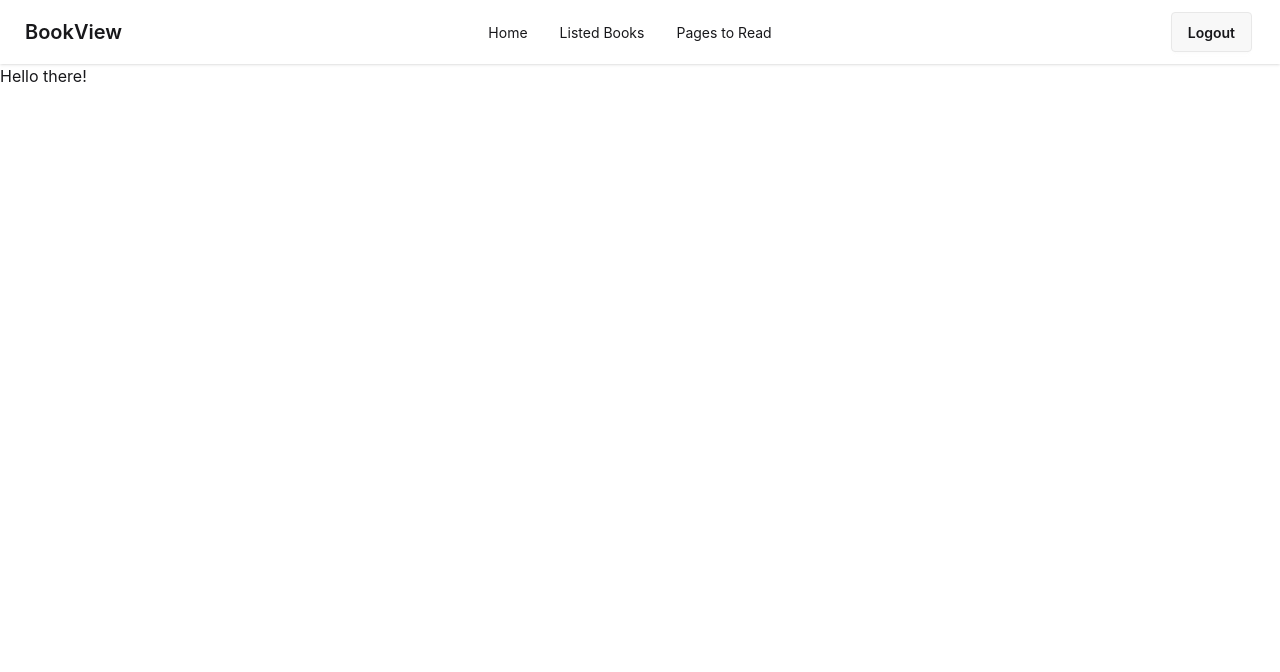
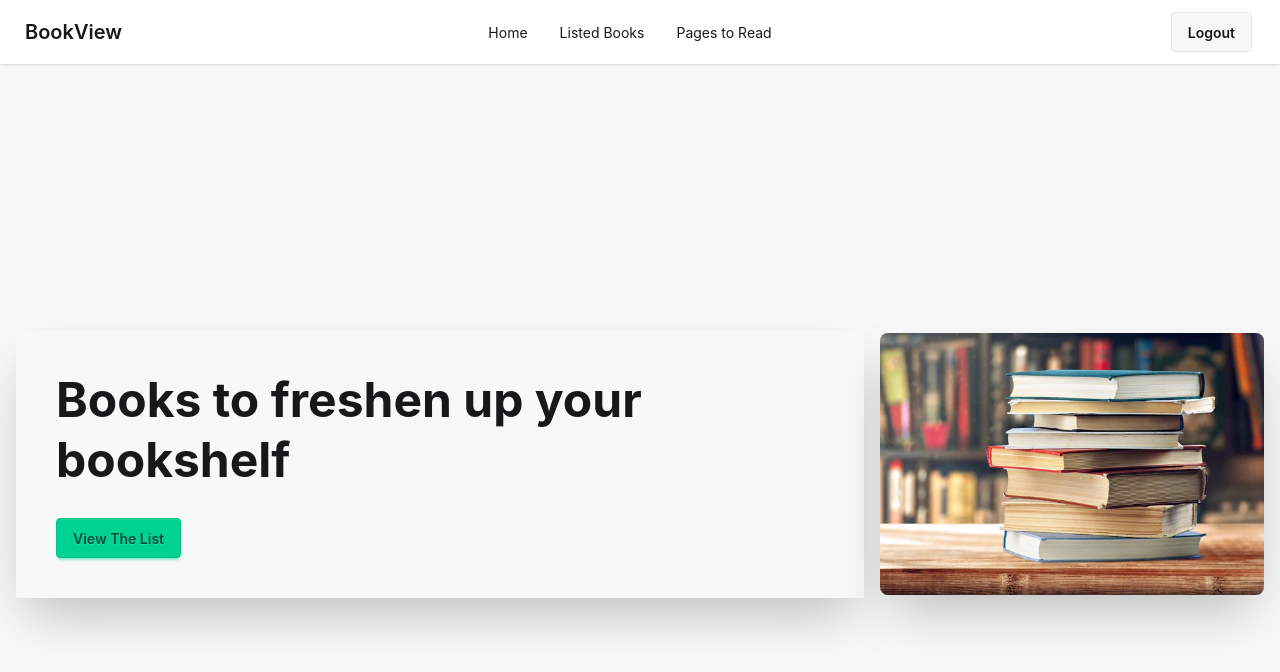
Before and after one commit to rokan45/book-view-react-app, a React (Vite) app: page / in a window 1280 px wide. Shown: the top 672 px of the page. Built offline with nearby package versions, Linux system fonts and the light colour scheme.

Commit message:
added banner component to homepage

```diff
--- /dev/null
+++ b/src/componet/banner/Banner.jsx
@@ -0,0 +1,22 @@
+import React from 'react';
+import BannerImg from '../../assets/hero_img.jpg'
+
+const Banner = () => {
+    return (
+        <div className="hero bg-base-200 min-h-screen">
+            <div className="hero-content flex-col lg:flex-row-reverse">
+                <img
+                    src={BannerImg}
+                    className="max-w-sm rounded-lg shadow-2xl"
+                />
+                <div className='p-10 shadow-2xl'>
+                    <h1 className="text-5xl font-bold leading-15">Books to freshen up your bookshelf</h1>
+
+                    <button className="btn btn-success mt-7">View The List</button>
+                </div>
+            </div>
+        </div>
+    );
+};
+
+export default Banner;
--- a/src/componet/homepage/Homepage.jsx
+++ b/src/componet/homepage/Homepage.jsx
@@ -1,9 +1,10 @@
 import React from 'react';
+import Banner from '../banner/Banner';
 
 const Homepage = () => {
     return (
         <div>
-            <h1>Hello there!</h1>
+            <Banner/>
         </div>
     );
 };
```
